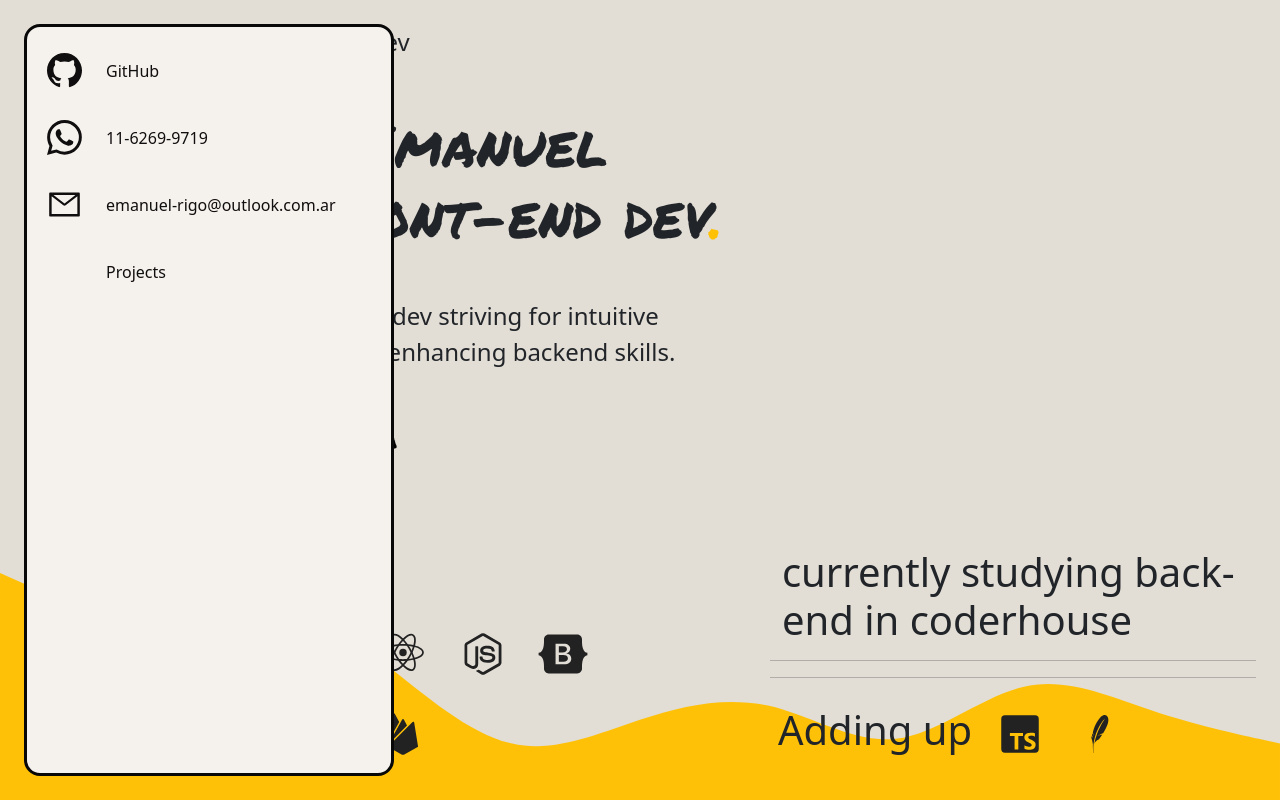
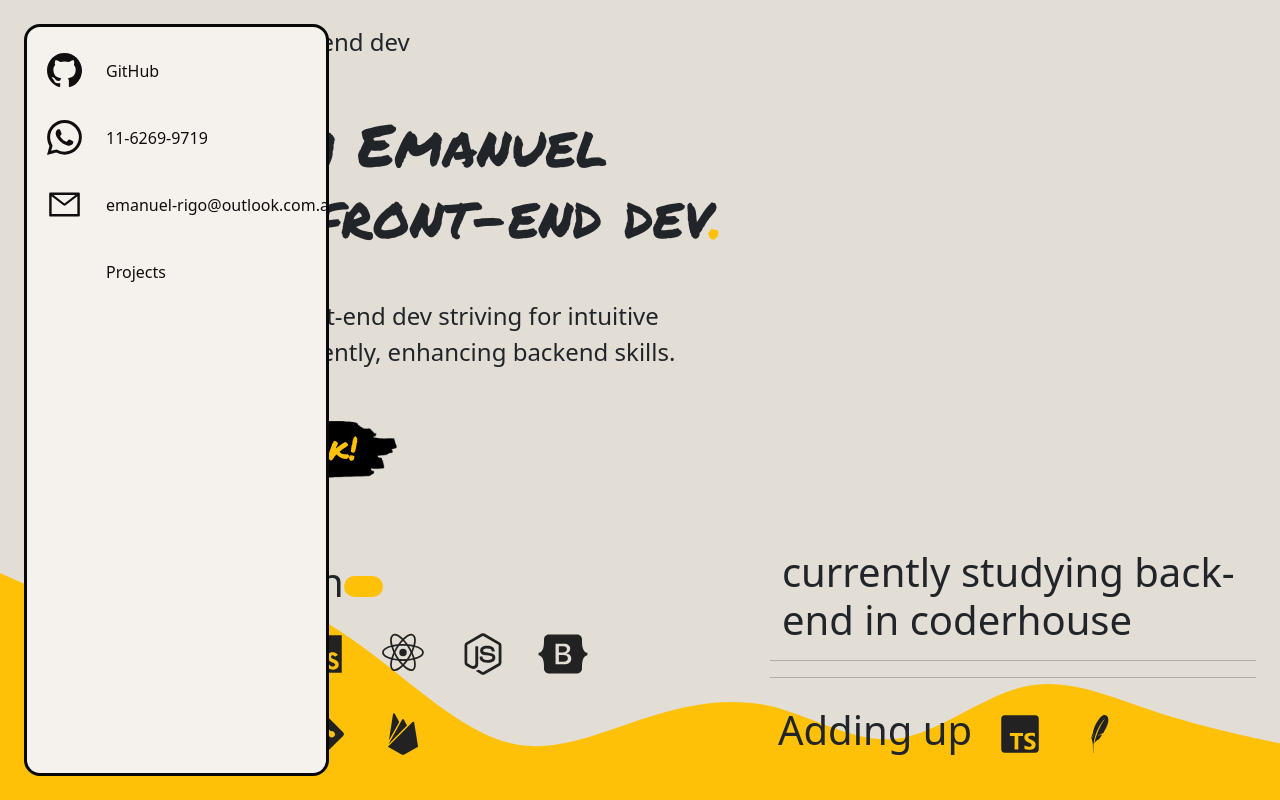
Before and after one commit to EmanuelRigo/portfolio, a React (Create React App) app: page / in a window 1280 px wide. In both pictures the pointer is over the element 61 px from the left and 400 px from the top of the page. Shown: the top 800 px of the page. Built offline with nearby package versions, Linux system fonts and the light colour scheme; some icons are missing; a web font is replaced by a local one.

Commit message:
css navbar

```diff
--- a/src/App.css
+++ b/src/App.css
@@ -45,7 +45,7 @@ header {
 }
 
 .myaside:hover {
-  width: 370px;
+  width: 305px;
 }
 
 .myaside:focus {
```
